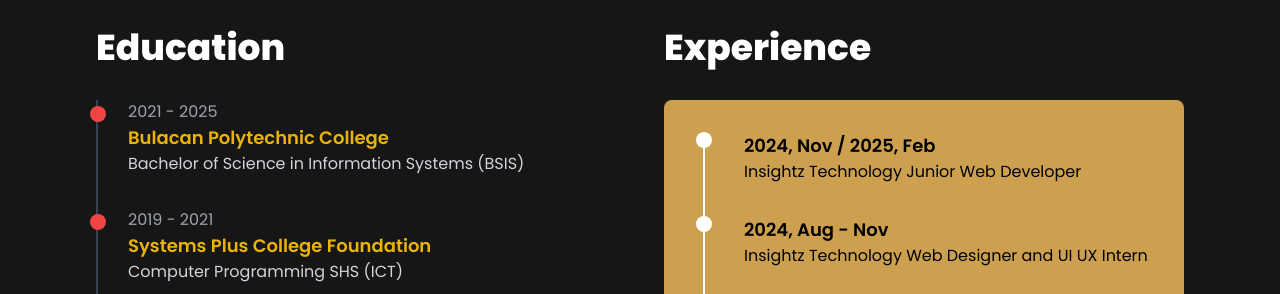
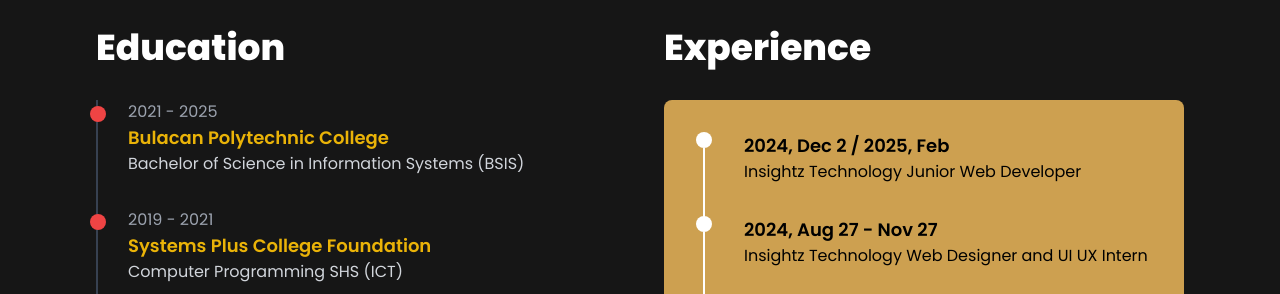
Before and after one commit to tpcenter13/Portfolio, a React (Vite) app in the folder Portfolio/: page /about in a window 1280 px wide. Shown: the part 980-1274 px from the top of the page. Built offline with nearby package versions, Linux system fonts and the light colour scheme.

Commit message:
fix error

```diff
--- a/Portfolio/src/pages/About.jsx
+++ b/Portfolio/src/pages/About.jsx
@@ -23,11 +23,11 @@
 
   const experienceData = [
     {
-      period: "2024, Nov / 2025, Feb",
+      period: "2024, Dec 2 / 2025, Feb",
       role: "Insightz Technology Junior Web Developer"
     },
     {
-      period: "2024, Aug - Nov",
+      period: "2024, Aug 27 - Nov 27",
       role: "Insightz Technology Web Designer and UI UX Intern"
     },
     {
--- a/Portfolio/src/pages/Homepage.jsx
+++ b/Portfolio/src/pages/Homepage.jsx
@@ -27,7 +27,7 @@
 
   const additionalProjects = [
     {
-      title: "Work-Based Projects (UI UX)",
+      title: "Work-Based (UI UX)",
       image: "/assets/WorkBased.png",
       link: "workBasedProjects"
     },
--- a/Portfolio/src/pages/Miniprojects.jsx
+++ b/Portfolio/src/pages/Miniprojects.jsx
@@ -53,7 +53,7 @@
       {/* Button Section */}
       <div className="mt-6 mb-28 text-center">
         <a
-          href="https://shopping-website-77xw5n22k-kurt-steven-arcigas-projects.vercel.app/"
+          href="https://shopping-website-six-xi.vercel.app/"
           target="_blank"
           rel="noopener noreferrer"
           className="bg-red-500 text-white text-sm sm:text-base lg:text-lg font-medium py-2 px-4 sm:py-3 sm:px-6 rounded-full hover:bg-red-600 transition duration-300"
--- a/Portfolio/src/pages/WebsiteDevelopment.jsx
+++ b/Portfolio/src/pages/WebsiteDevelopment.jsx
@@ -24,8 +24,8 @@
           I specialize in frontend design and development. This project
           showcases not only my technical skills but also my creative side, as
           I was deeply involved in designing its UI/UX. From conceptualizing
-          user-friendly layouts to implementing them with tools like ReactJS,
-          JavaScript, Git, and TailwindCSS, I played a key role in shaping the
+          user-friendly layouts to implementing them with tools like NextJS,
+          TypeScript, Git, and TailwindCSS, I played a key role in shaping the
           overall design and functionality. This experience reflects my passion
           for creating seamless and visually appealing digital experiences.
         </p>
@@ -43,7 +43,7 @@
       {/* Description Section 2 */}
       <div className="mb-20 px-6 sm:px-12 md:px-20 lg:px-36 xl:px-48 text-center">
         <p className="text-lg md:text-xl lg:text-2xl font-normal text-white leading-relaxed">
-          For this project, we are using React JS for the front end. I am one
+          For this project, we are using Next JS for the front end. I am one
           of the key team members in charge of the design, and I also implement
           those designs into code to bring the visual concepts to life. This
           involves translating the UI/UX into a functional interface, ensuring
```
